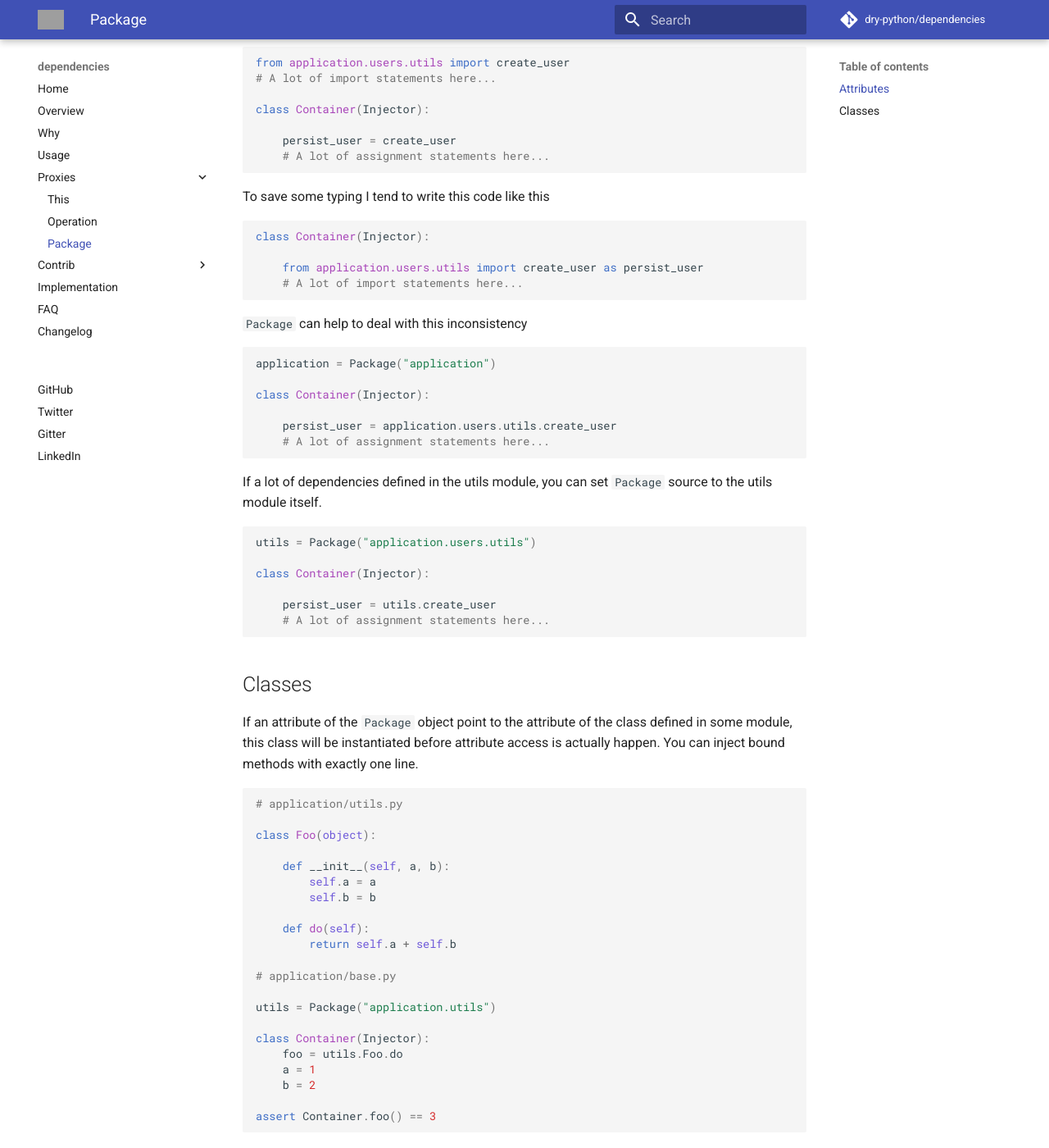
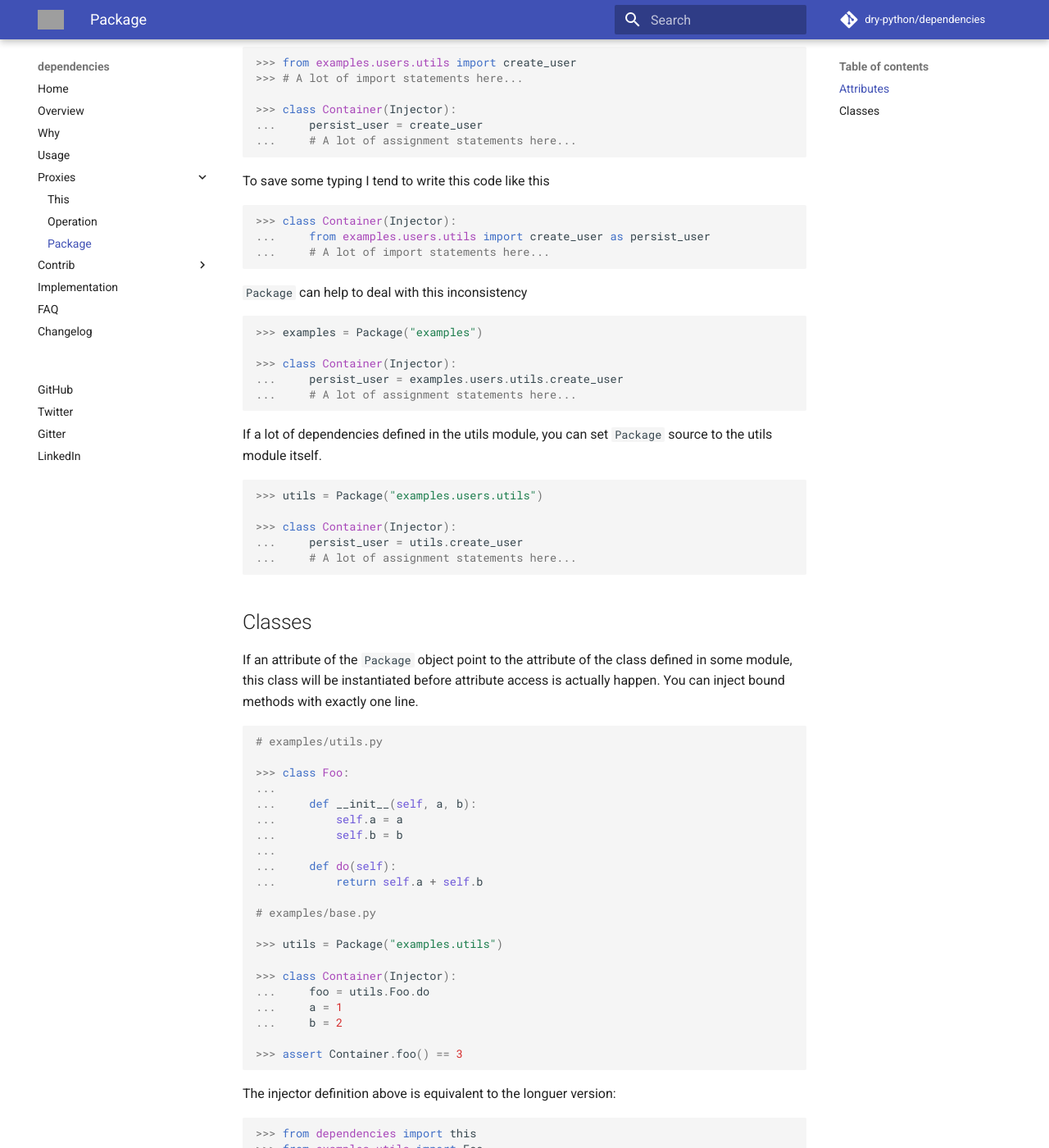
Before and after one commit to proofit404/dependencies, an MkDocs documentation site: the page built from docs/proxies/package.md, in a window 1280 px wide and 1400 px high, scrolled down 481 px. Shown: the whole window at 82% size. Built offline with MkDocs 1.6.1 and Material for MkDocs 9.7.7, drawn with Linux system fonts in a browser that asks for light colours; comment, search, counter and statistics services are not loaded; some of the changed text lies outside the part shown; grey boxes are pictures that could not be loaded.

Commit message:
Rewrite code examples in the "Package" chapter with doctest.

````diff
--- a/docs/proxies/package.md
+++ b/docs/proxies/package.md
@@ -6,8 +6,10 @@ package object to the module, a variable defined in the module, a
 function defined in the module, a class defined in the module, any
 attribute of the class which was defined in this module.
 
-```python
-from dependencies import Injector, Package
+```pycon
+
+>>> from dependencies import Injector, Package
+
 ```
 
 ## Attributes
@@ -18,46 +20,50 @@ statements with attribute access.
 If you have complex project structure, you will see a lot of code like
 this in your injectors.
 
-```python
-from application.users.utils import create_user
-# A lot of import statements here...
+```pycon
 
-class Container(Injector):
+>>> from examples.users.utils import create_user
+>>> # A lot of import statements here...
 
-    persist_user = create_user
-    # A lot of assignment statements here...
+>>> class Container(Injector):
+...     persist_user = create_user
+...     # A lot of assignment statements here...
+
 ```
 
 To save some typing I tend to write this code like this
 
-```python
-class Container(Injector):
+```pycon
 
-    from application.users.utils import create_user as persist_user
-    # A lot of import statements here...
+>>> class Container(Injector):
+...     from examples.users.utils import create_user as persist_user
+...     # A lot of import statements here...
+
 ```
 
 `Package` can help to deal with this inconsistency
 
-```python
-application = Package("application")
+```pycon
 
-class Container(Injector):
+>>> examples = Package("examples")
 
-    persist_user = application.users.utils.create_user
-    # A lot of assignment statements here...
+>>> class Container(Injector):
+...     persist_user = examples.users.utils.create_user
+...     # A lot of assignment statements here...
+
 ```
 
 If a lot of dependencies defined in the utils module, you can set
 `Package` source to the utils module itself.
 
-```python
-utils = Package("application.users.utils")
+```pycon
 
-class Container(Injector):
+>>> utils = Package("examples.users.utils")
 
-    persist_user = utils.create_user
-    # A lot of assignment statements here...
+>>> class Container(Injector):
+...     persist_user = utils.create_user
+...     # A lot of assignment statements here...
+
 ```
 
 ## Classes
@@ -67,38 +73,45 @@ class defined in some module, this class will be instantiated before
 attribute access is actually happen. You can inject bound methods with
 exactly one line.
 
-```python
-# application/utils.py
+```pycon
 
-class Foo(object):
+# examples/utils.py
 
-    def __init__(self, a, b):
-        self.a = a
-        self.b = b
+>>> class Foo:
+...
+...     def __init__(self, a, b):
+...         self.a = a
+...         self.b = b
+...
+...     def do(self):
+...         return self.a + self.b
 
-    def do(self):
-        return self.a + self.b
+# examples/base.py
 
-# application/base.py
+>>> utils = Package("examples.utils")
 
-utils = Package("application.utils")
+>>> class Container(Injector):
+...     foo = utils.Foo.do
+...     a = 1
+...     b = 2
 
-class Container(Injector):
-    foo = utils.Foo.do
-    a = 1
-    b = 2
+>>> assert Container.foo() == 3
 
-assert Container.foo() == 3
 ```
 
 The injector definition above is equivalent to the longuer version:
 
-```python
-from application.utils import Foo
+```pycon
 
-class Container(Injector):
-    foo = this.tmp.do
-    tmp = Foo
-    a = 1
-    b = 2
+>>> from dependencies import this
+>>> from examples.utils import Foo
+
+>>> class Container(Injector):
+...     foo = this.tmp.do
+...     tmp = Foo
+...     a = 1
+...     b = 2
+
+>>> assert Container.foo() == 3
+
 ```
````
Also changed, not shown: 3 other files.
